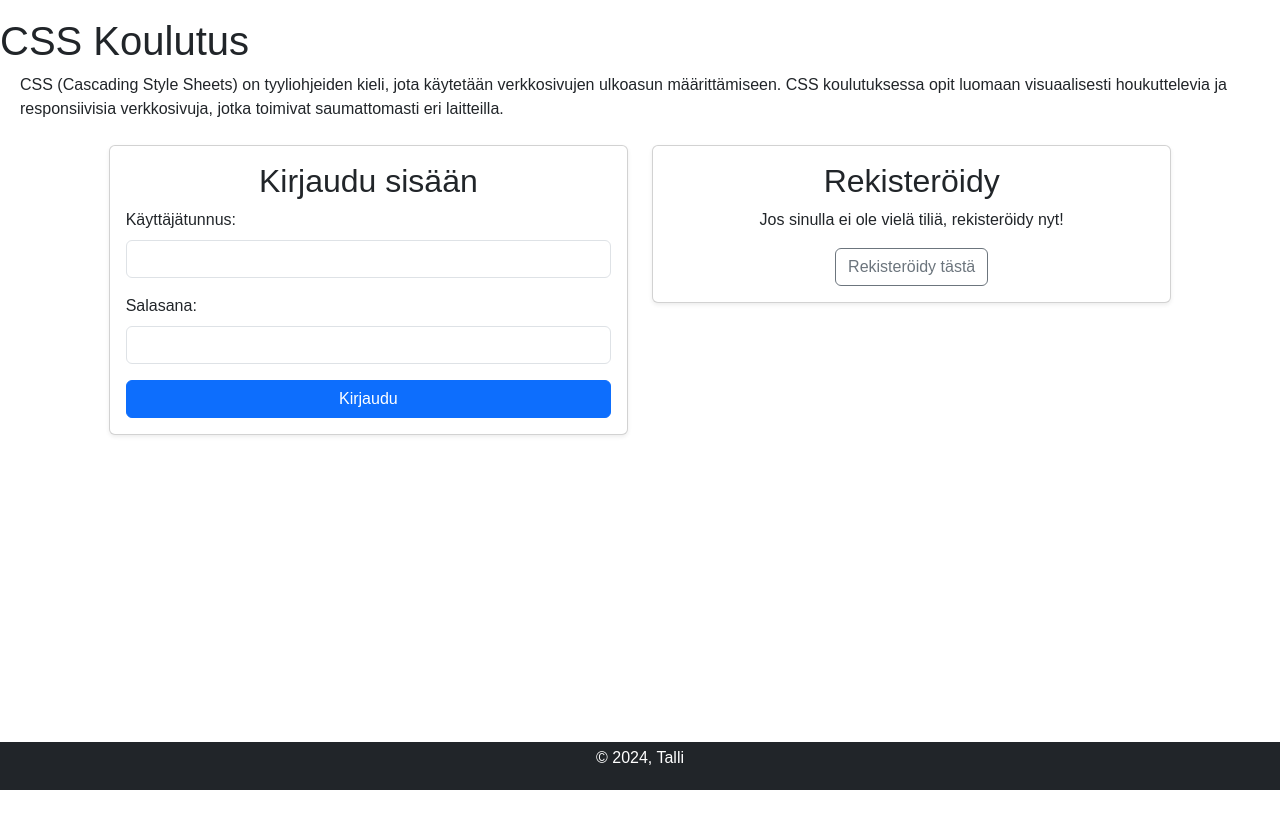
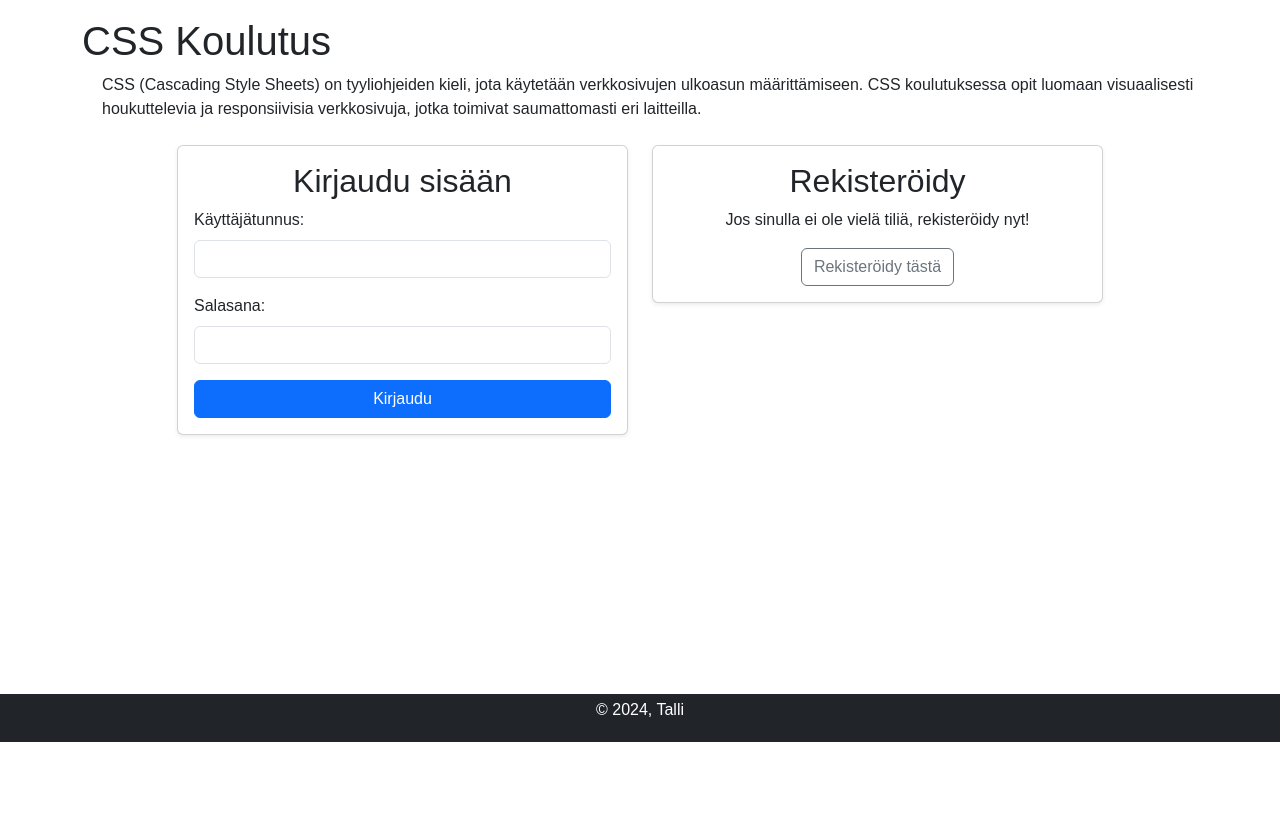
Before and after one commit to Chiya-hekmatyar/Talli_projekti, a PHP site: page /csskoulutus.php in a window 1280 px wide. Shown: the part 58-875 px from the top of the page. Run offline with PHP 8.4, Linux system fonts and the light colour scheme.

Commit message:
changes css

```diff
--- a/csskoulutus.php
+++ b/csskoulutus.php
@@ -8,7 +8,7 @@ include 'headers.php';
 <body>
     <?php include 'navigointi.html'; ?>
 
-    <div class="content">
+    <div class="content container mt-6">
 
         <h1>CSS Koulutus</h1>
 
--- a/htmlkoulutus.php
+++ b/htmlkoulutus.php
@@ -8,7 +8,7 @@ include 'headers.php';
 <body>
     <?php include 'navigointi.html'; ?>
 
-    <div class="content">
+    <div class="content container mt-6">
 
         <h1>HTML Koulutus</h1>
 
--- a/mysqlkoulutus.php
+++ b/mysqlkoulutus.php
@@ -8,7 +8,7 @@ include 'headers.php';
 <body>
     <?php include 'navigointi.html'; ?>
 
-    <div class="content">
+    <div class="content container mt-6">
 
         <h1>MySql Koulutus</h1>
 
--- a/phpkoulutus.php
+++ b/phpkoulutus.php
@@ -8,7 +8,7 @@ include 'headers.php';
 <body>
     <?php include 'navigointi.html'; ?>
 
-    <div class="content">
+    <div class="content container mt-6">
 
         <h1>PHP Koulutus</h1>
 
--- a/site.css
+++ b/site.css
@@ -5,14 +5,15 @@ body {
     font-family: Arial, Helvetica, sans-serif;
    }
    footer {
-    position: sticky;
-    top: 100vh;
+    position: fixed;
+    bottom: 0; /* Fix to the bottom of the viewport */
     background-color: #212529;
     color: white;
     width: 100%;
     padding: 4px;
     text-align: center;
-    }
+    z-index: 1000; /* Make sure it's above other content */
+  }
    nav {
     overflow: hidden;
     background-color: #333;
```
Also changed, not shown: koulutukset.css (+1 -9 lines), koulutuksiencss.css (+1 -9 lines), yhteystiedot.css (+1 -9 lines).
